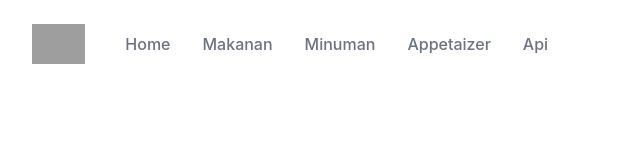
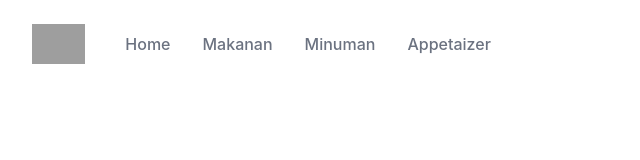
Before and after one commit to febyalya/otakkiri, a React (Create React App) app: page /Navbar in a window 1280 px wide. Shown: the top 160 px of the page, without its empty margins (0-640 px from the left). Built offline with nearby package versions, Linux system fonts and the light colour scheme; grey boxes are pictures that could not be loaded.

Commit message:
Update Navbar.js

```diff
--- a/src/Navbar.js
+++ b/src/Navbar.js
@@ -8,7 +8,7 @@ const navigation = [
   { name: 'Makanan', href: 'Makanan' },
   { name: 'Minuman', href: 'Minuman' },
   { name: 'Appetaizer', href: 'Appetaizer' },
-  { name: 'Api', href: 'Api' },
+
 
 ]
 
```
